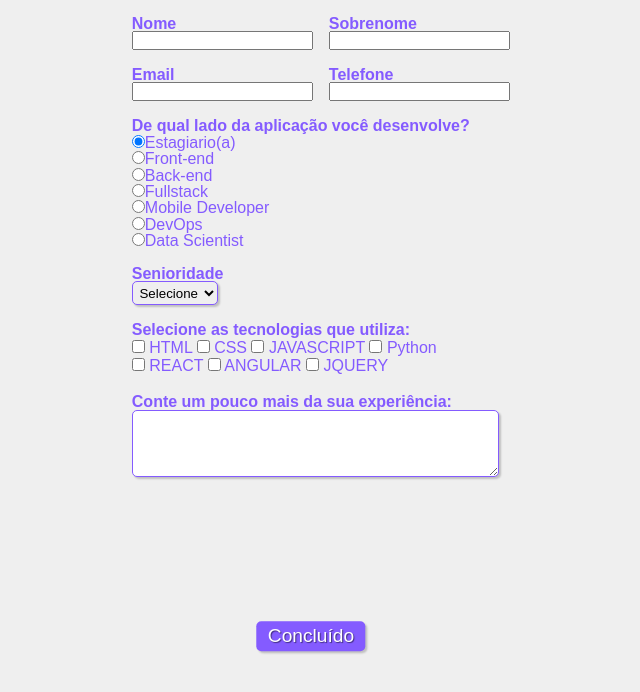
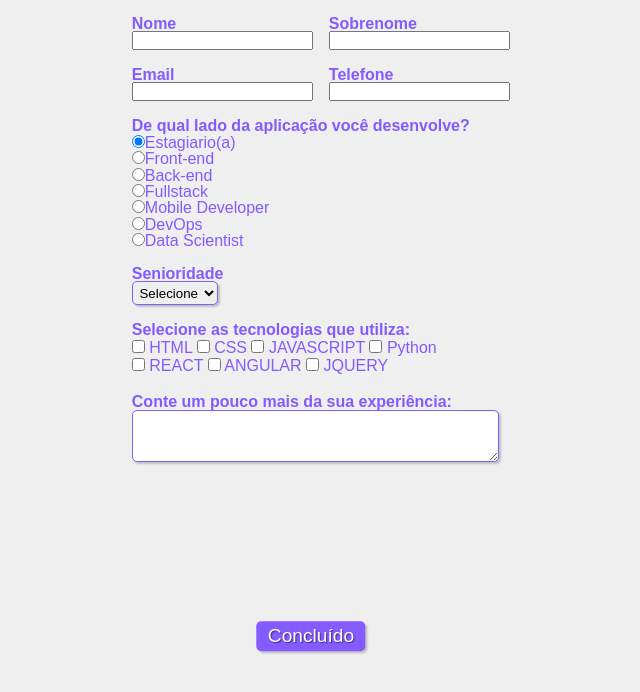
Before and after one commit to marcos-franco/formularioDevs, a plain HTML site: page index.html in a window 1280 px wide. Shown: the part 84-776 px from the top of the page, without its empty margins (329-969 px from the left). Drawn offline with Linux system fonts and the light colour scheme.

Commit message:
Update index.html

```diff
--- a/index.html
+++ b/index.html
@@ -92,7 +92,7 @@
            <div class="campo">
                <br>
                <label for="experiencia"><strong>Conte um pouco mais da sua experiência: </strong></label>
-               <textarea rows="4" style="width: 27em" id="experiencia" name="experiencia"></textarea>
+               <textarea rows="3" style="width: 27em" id="experiencia" name="experiencia"></textarea>
            </div>
 
            <button class="botao" type="submit" onsubmit="">Concluído</button>
```
